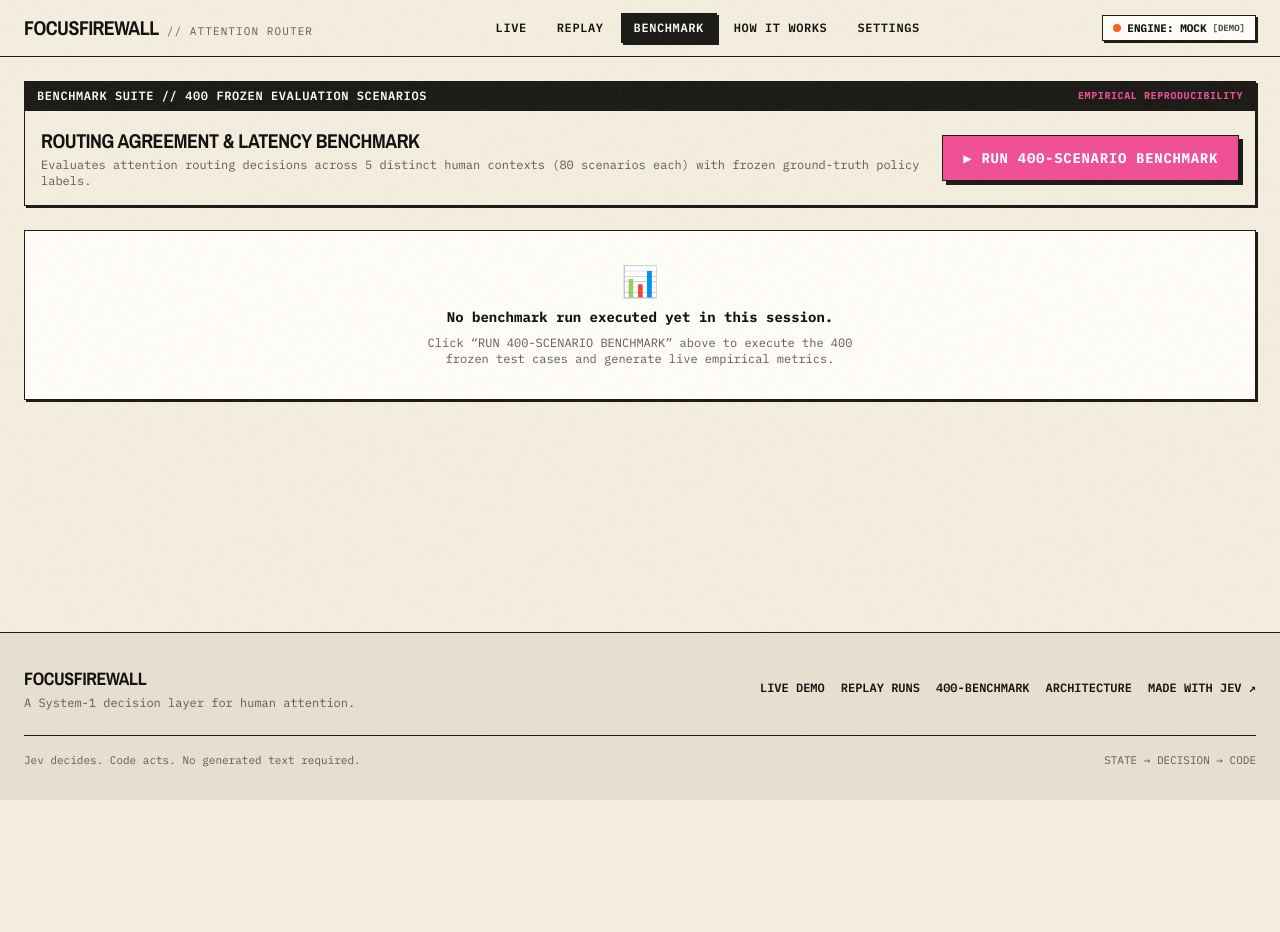
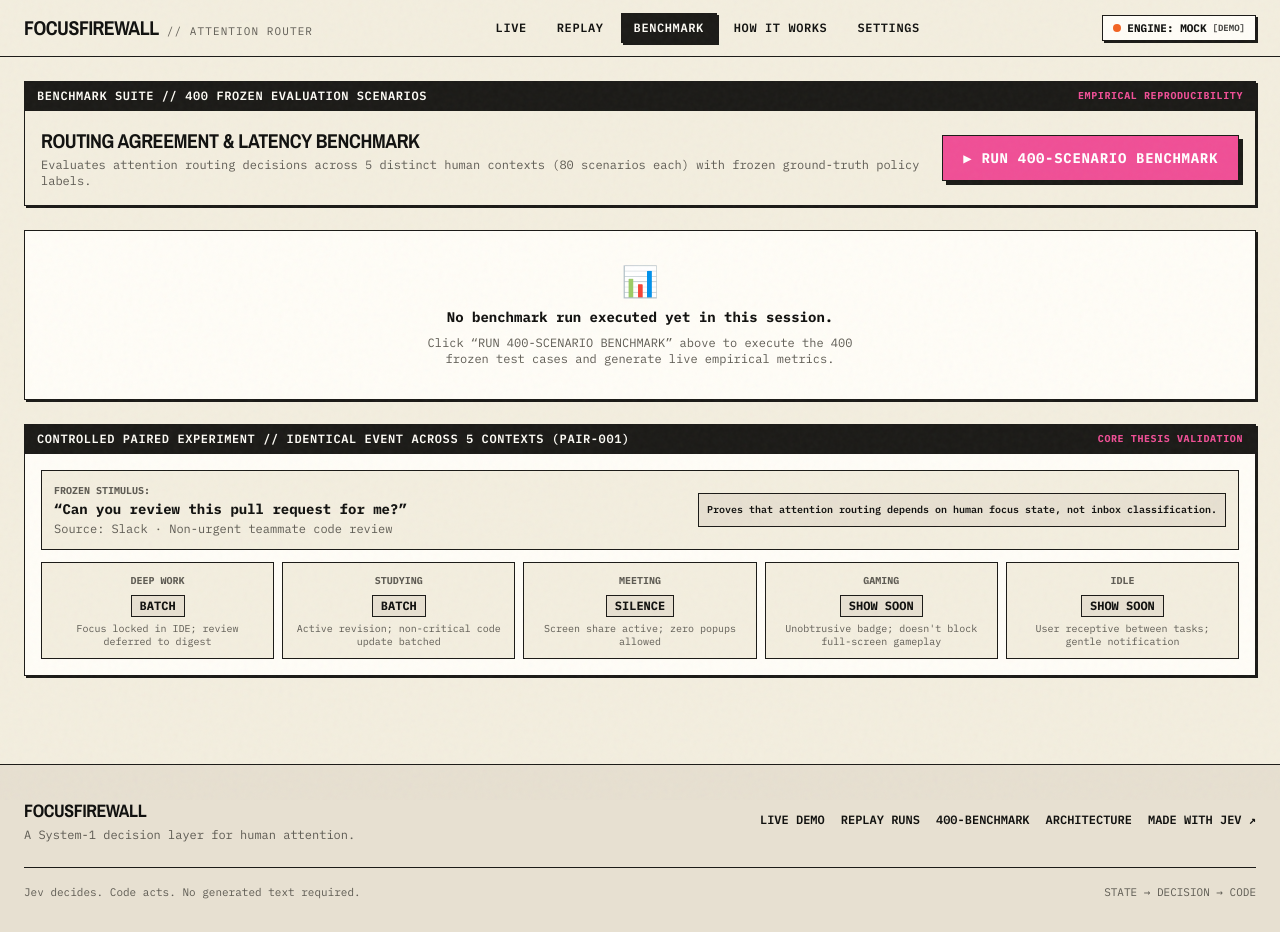
Before and after one commit to Ayush-Raj-Chourasia/FocusFirewall, a Next.js app: page /benchmark in a window 1280 px wide. Before the commit the page ends 800 px from the top, so only its background shows below. Built offline with nearby package versions, Linux system fonts and the light colour scheme.

Commit message:
feat(benchmark): capture real startedAt/completedAt and showcase 5-context paired experiment

```diff
--- a/app/benchmark/page.tsx
+++ b/app/benchmark/page.tsx
@@ -42,6 +42,7 @@ export default function BenchmarkPage() {
   }, []);
 
   const runBenchmark = async () => {
+    const benchmarkStartedAt = new Date().toISOString();
     setIsRunning(true);
     setProgress(0);
     setItems([]);
@@ -96,16 +97,18 @@ export default function BenchmarkPage() {
       setProgress(Math.round(((i + slice.length) / total) * 100));
     }
 
+    const benchmarkCompletedAt = new Date().toISOString();
+
     const runMetadata: BenchmarkRunMetadata = {
       runId: `FF-${Date.now().toString(36).toUpperCase()}`,
       datasetVersion: 'events-v1 (400 frozen scenarios)',
       engine: enginePref.toUpperCase(),
       policyVersion: 'attention-v1',
       thresholds,
-      startedAt: new Date(Date.now() - 15000).toISOString(),
-      completedAt: new Date().toISOString(),
-      latencyScope: 'End-to-End Serverless HTTP Round-Trip (ms)',
-      timestamp: new Date().toISOString(),
+      startedAt: benchmarkStartedAt,
+      completedAt: benchmarkCompletedAt,
+      latencyScope: 'Measured HTTP API Round-Trip (ms)',
+      timestamp: benchmarkCompletedAt,
     };
 
     const calculated = calculateBenchmarkMetrics(runItems, thresholds, runMetadata);
@@ -173,7 +176,7 @@ export default function BenchmarkPage() {
               BENCHMARK RUN MANIFEST // {metrics.metadata.runId}
             </span>
             <span className="text-[10px] text-brandgreen font-bold">
-              ● VERIFIED METHODOLOGY (NO SYNTHETIC FALLBACKS)
+              ● VERIFIED EMPIRICAL METHODOLOGY (ZERO SYNTHETIC LATENCIES)
             </span>
           </div>
           <div className="grid grid-cols-2 md:grid-cols-4 lg:grid-cols-6 gap-3 text-[11px]">
@@ -262,7 +265,7 @@ export default function BenchmarkPage() {
             <div className="font-display font-black text-2xl text-orange">
               {metrics.contextSensitivity}%
             </div>
-            <span className="text-[9px] text-ink-muted">Context-Shifted</span>
+            <span className="text-[9px] text-ink-muted">Intended Policy Shift</span>
           </div>
 
           <div className="panel-window p-3 text-center bg-surface">
@@ -272,7 +275,7 @@ export default function BenchmarkPage() {
             <div className="font-display font-black text-2xl text-ink">
               {metrics.p50LatencyMs} ms
             </div>
-            <span className="text-[9px] text-ink-muted">Measured Median</span>
+            <span className="text-[9px] text-ink-muted">Nearest-Rank Median</span>
           </div>
 
           <div className="panel-window p-3 text-center bg-surface">
@@ -282,7 +285,7 @@ export default function BenchmarkPage() {
             <div className="font-display font-black text-2xl text-ink">
               {metrics.p95LatencyMs} ms
             </div>
-            <span className="text-[9px] text-ink-muted">Tail Latency</span>
+            <span className="text-[9px] text-ink-muted">Nearest-Rank Tail</span>
           </div>
         </div>
       ) : (
@@ -294,6 +297,44 @@ export default function BenchmarkPage() {
           </p>
         </div>
       )}
+
+      {/* Controlled Paired Experiment Spotlight */}
+      <div className="panel-window bg-surface">
+        <div className="panel-header">
+          <span>CONTROLLED PAIRED EXPERIMENT // IDENTICAL EVENT ACROSS 5 CONTEXTS (PAIR-001)</span>
+          <span className="text-[10px] text-pink font-bold">CORE THESIS VALIDATION</span>
+        </div>
+        <div className="p-4 space-y-3">
+          <div className="bg-paper p-3 border border-line flex flex-col md:flex-row md:items-center justify-between gap-2">
+            <div>
+              <span className="text-[10px] text-ink-muted uppercase block font-bold">FROZEN STIMULUS:</span>
+              <strong className="text-ink text-sm">&ldquo;Can you review this pull request for me?&rdquo;</strong>
+              <span className="text-ink-muted text-xs block mt-0.5">Source: Slack · Non-urgent teammate code review</span>
+            </div>
+            <div className="text-[10px] bg-paper-2 p-2 border border-line text-ink font-semibold">
+              Proves that attention routing depends on human focus state, not inbox classification.
+            </div>
+          </div>
+
+          <div className="grid grid-cols-1 sm:grid-cols-2 md:grid-cols-5 gap-2">
+            {[
+              { context: 'DEEP WORK', expected: 'BATCH', desc: 'Focus locked in IDE; review deferred to digest' },
+              { context: 'STUDYING', expected: 'BATCH', desc: 'Active revision; non-critical code update batched' },
+              { context: 'MEETING', expected: 'SILENCE', desc: 'Screen share active; zero popups allowed' },
+              { context: 'GAMING', expected: 'SHOW SOON', desc: "Unobtrusive badge; doesn't block full-screen gameplay" },
+              { context: 'IDLE', expected: 'SHOW SOON', desc: 'User receptive between tasks; gentle notification' },
+            ].map((col) => (
+              <div key={col.context} className="border border-line bg-paper p-2.5 space-y-1.5 text-center">
+                <span className="text-[10px] font-bold text-ink-muted block uppercase">{col.context}</span>
+                <span className="text-xs font-black px-2 py-0.5 border border-line bg-paper-2 text-ink inline-block">
+                  {col.expected}
+                </span>
+                <p className="text-[10px] text-ink-muted leading-tight">{col.desc}</p>
+              </div>
+            ))}
+          </div>
+        </div>
+      </div>
 
       {/* Confusion Matrix (4x4) */}
       {metrics && metrics.confusionMatrix && (
```
